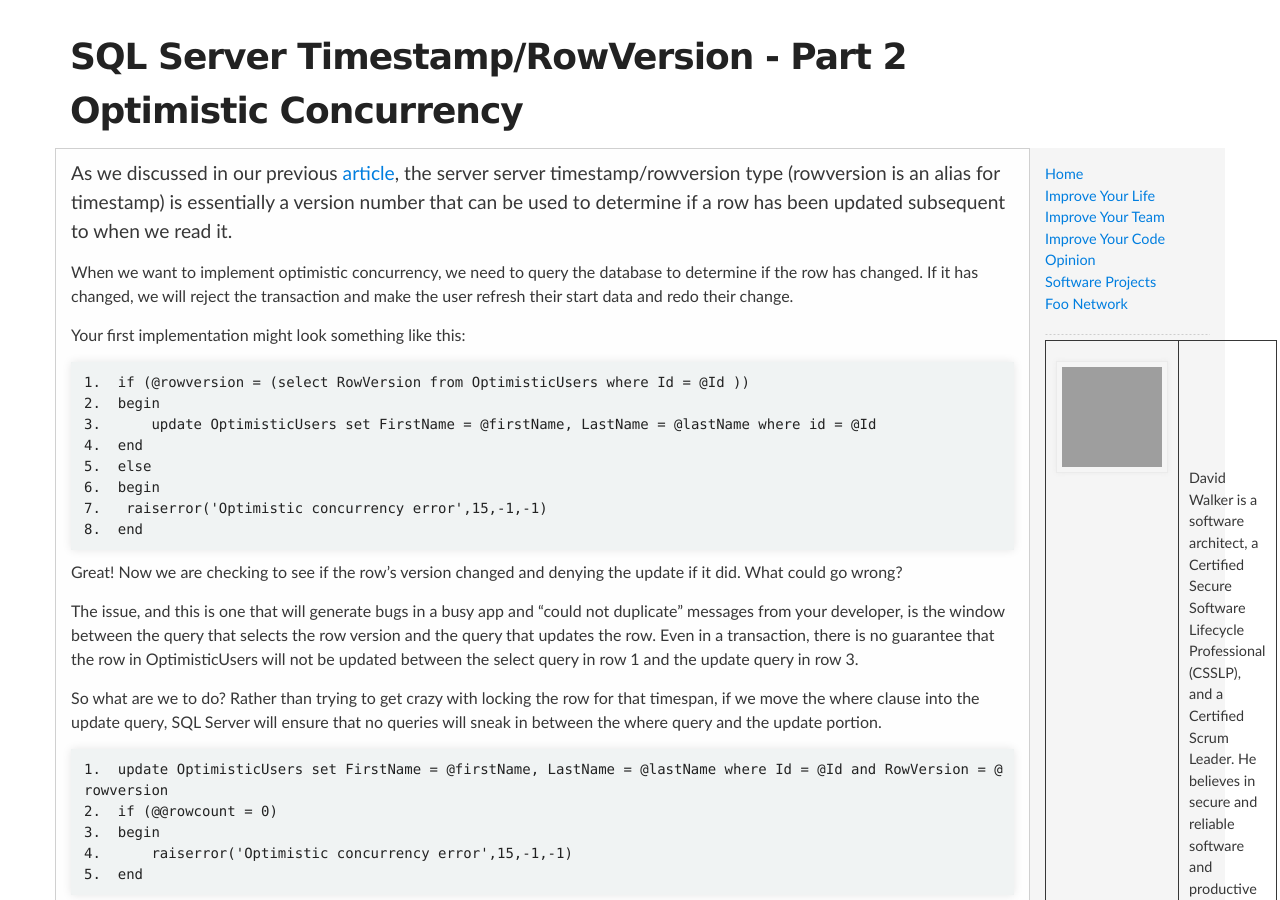
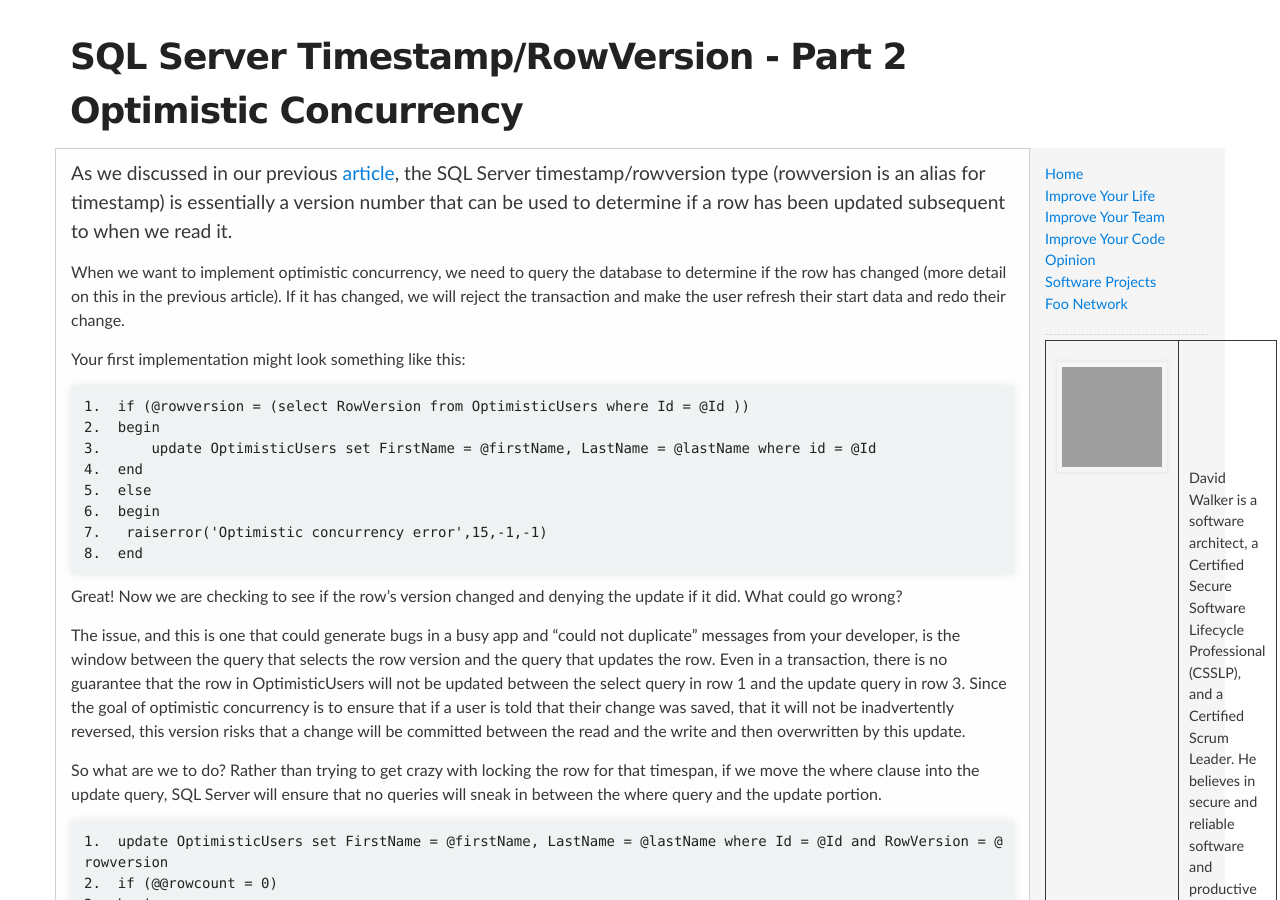
Before and after one commit to Grax32/Grax32.github.io, a Jekyll site: the page built from articles/sql-server-timestamps-part-2.md, in a window 1280 px wide and 900 px high. Built offline with Jekyll 4.4.1, drawn with Linux system fonts in a browser that asks for light colours; grey boxes are pictures that could not be loaded.

Commit message:
Debug/tweak article

```diff
--- a/articles/sql-server-timestamps-part-2.md
+++ b/articles/sql-server-timestamps-part-2.md
@@ -5,11 +5,11 @@ title: SQL Server Timestamp/RowVersion - Part 2 Optimistic Concurrency
 tags: [coding]
 ---
 
-As we discussed in our previous [article](/articles/sql-server-timestamp-introduction), the server server timestamp/rowversion type (rowversion is an alias for timestamp) is
+As we discussed in our previous [article](/articles/sql-server-timestamp-introduction), the SQL Server timestamp/rowversion type (rowversion is an alias for timestamp) is
 essentially a version number that can be used to determine if a row has been updated subsequent to when we read it.
 
-When we want to implement optimistic concurrency, we need to query the database to determine if the row has changed.  If it has changed, we will reject the transaction and
-make the user refresh their start data and redo their change.
+When we want to implement optimistic concurrency, we need to query the database to determine if the row has changed (more detail on this in the previous article).  If it
+has changed, we will reject the transaction and make the user refresh their start data and redo their change.
 
 Your first implementation might look something like this:
 
@@ -26,9 +26,10 @@ Your first implementation might look something like this:
 
 Great!  Now we are checking to see if the row's version changed and denying the update if it did.  What could go wrong?
 
-The issue, and this is one that will generate bugs in a busy app and "could not duplicate" messages from your developer, is the window between the query that selects the
+The issue, and this is one that could generate bugs in a busy app and "could not duplicate" messages from your developer, is the window between the query that selects the
 row version and the query that updates the row.  Even in a transaction, there is no guarantee that the row in OptimisticUsers will not be updated between the select query in
-row 1 and the update query in row 3.
+row 1 and the update query in row 3.  Since the goal of optimistic concurrency is to ensure that if a user is told that their change was saved, that it will not be inadvertently
+reversed, this version risks that a change will be committed between the read and the write and then overwritten by this update.
 
 So what are we to do?  Rather than trying to get crazy with locking the row for that timespan, if we move the where clause into the update query, SQL Server will ensure that no
 queries will sneak in between the where query and the update portion.
```
